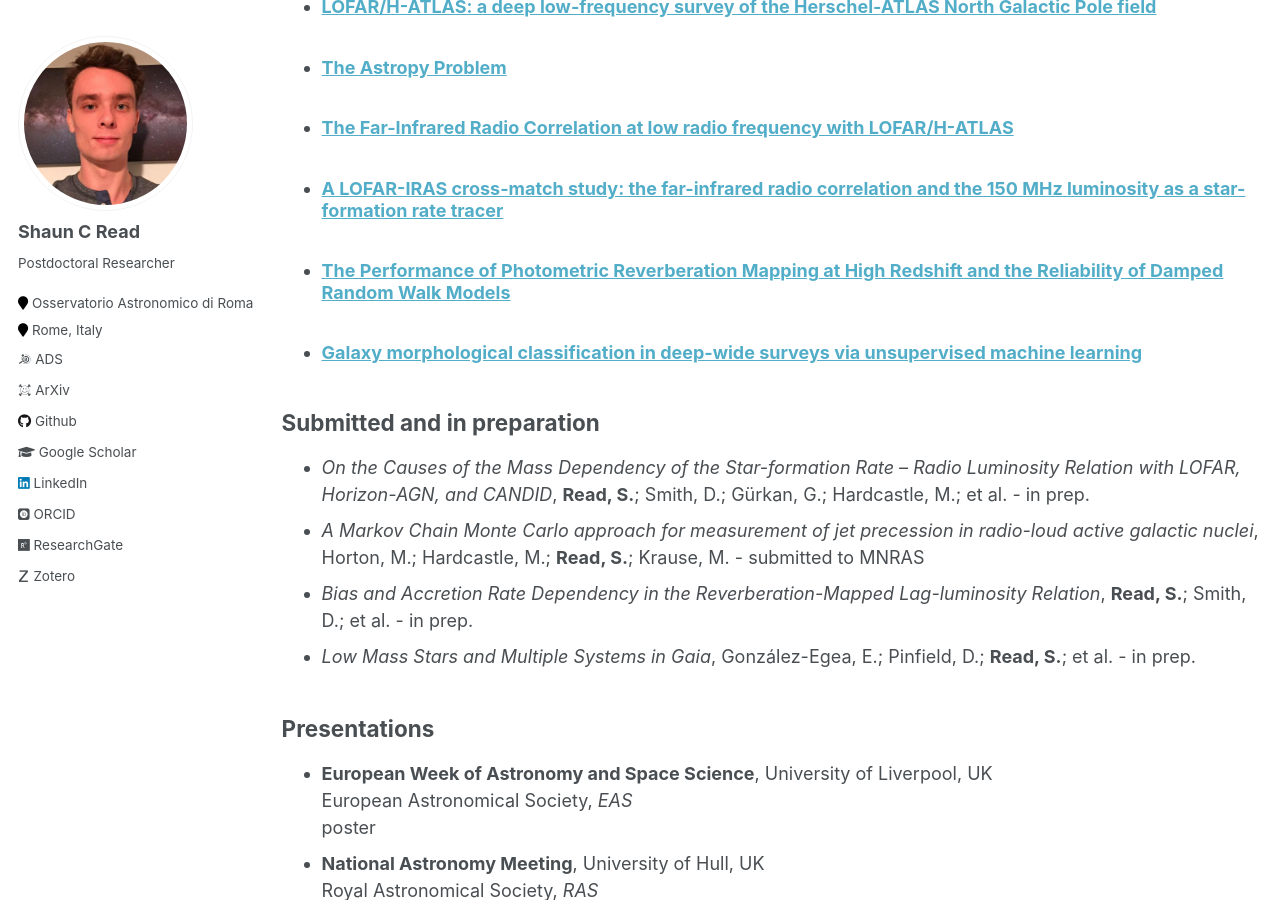
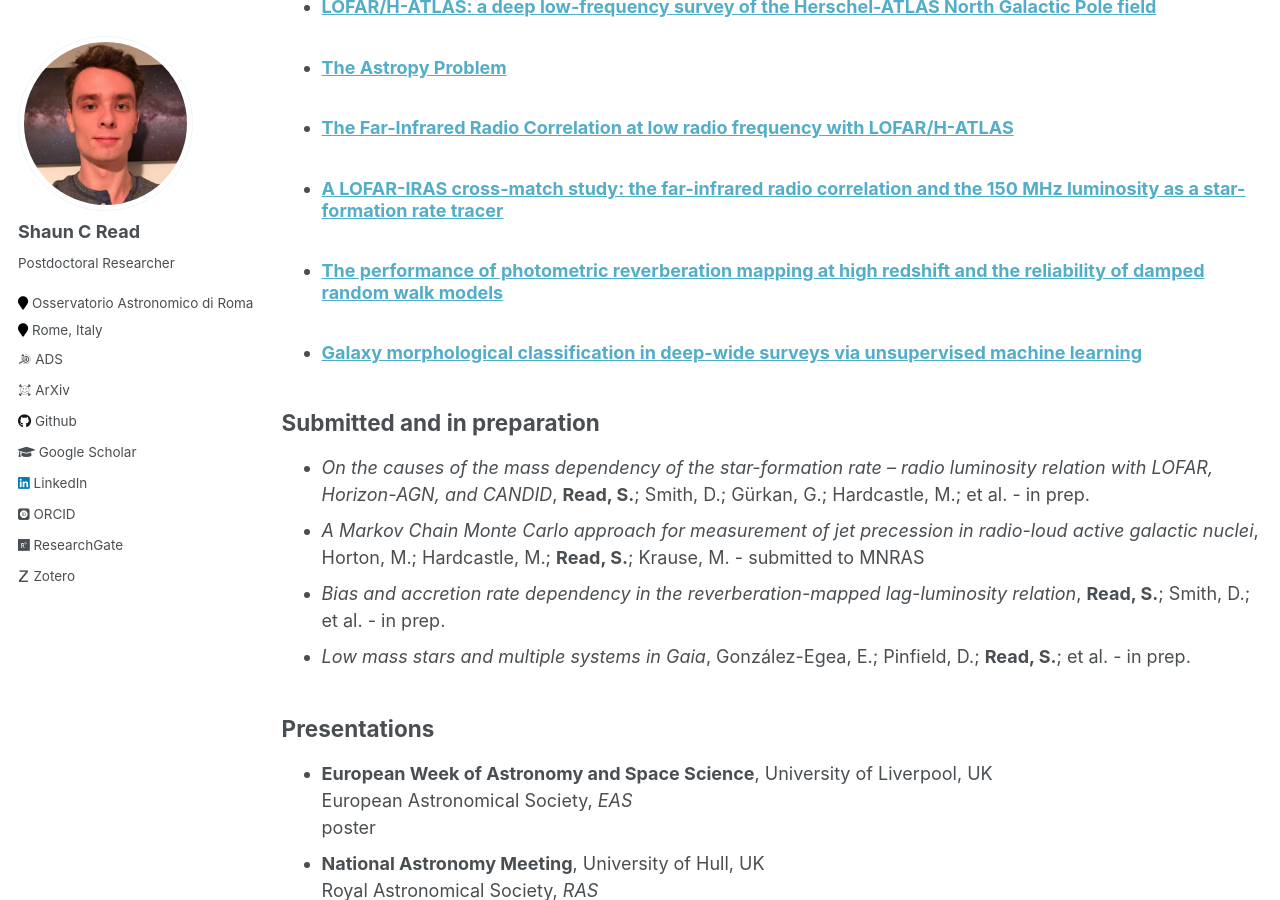
Before and after one commit to philastrophist/philastrophist.github.io, a Jekyll site: the page built from _pages/cv.md, in a window 1280 px wide and 900 px high, scrolled down 2605 px. Built offline with Jekyll 4.4.1, drawn with Linux system fonts in a browser that asks for light colours; some web fonts are replaced; formulas are drawn with MathJax 3; comment, search, counter and statistics services are not loaded.

```diff
--- a/_pages/cv.md
+++ b/_pages/cv.md
@@ -118,13 +118,13 @@ Passed viva w/ minor corrections
 
 
 ## Submitted and in preparation
-* *On the Causes of the Mass Dependency of the Star-formation Rate -- Radio
-Luminosity Relation with LOFAR, Horizon-AGN, and CANDID*, **Read, S.**; Smith, D.; Gürkan, G.; Hardcastle, M.; et al. - in prep.
+* *On the causes of the mass dependency of the star-formation rate -- radio
+luminosity relation with LOFAR, Horizon-AGN, and CANDID*, **Read, S.**; Smith, D.; Gürkan, G.; Hardcastle, M.; et al. - in prep.
 * *A Markov Chain Monte Carlo approach for measurement of jet precession in
 radio-loud active galactic nuclei*, Horton, M.; Hardcastle, M.; **Read, S.**; Krause, M. - submitted to MNRAS
-* *Bias and Accretion Rate Dependency in the Reverberation-Mapped
-Lag-luminosity Relation*, **Read, S.**; Smith, D.; et al. - in prep.
-* *Low Mass Stars and Multiple Systems in Gaia*, González-Egea, E.; Pinfield, D.; **Read, S.**; et al. - in prep.
+* *Bias and accretion rate dependency in the reverberation-mapped
+lag-luminosity relation*, **Read, S.**; Smith, D.; et al. - in prep.
+* *Low mass stars and multiple systems in Gaia*, González-Egea, E.; Pinfield, D.; **Read, S.**; et al. - in prep.
 
 
 ## Presentations
```
Also changed, not shown: _generator/info.yml (+4 -4 lines), _generator/update.py (+25 -10 lines), _publications/2016-10-00-The-Astropy-Problem.md (+1 -1 lines), _publications/2019-11-00-A-LOFAR-IRAS-cross-match-study.md (+2 -2 lines), _publications/2019-12-06-The-performance-of-photometric-reverberation-mapping-at-high-redshift-and-the-reliability-of-damped-random-walk-models.md (renamed from _publications/2019-12-06-The-Performance-of-Photometric-Reverberation-Mapping-at-High-Redshift-and-the-Reliability-of-Damped-Random-Walk-Models.md, +2 -2 lines), _publications/2020-01-00-Galaxy-morphological-classification-in-deep-wide-surveys-via-unsupervised-machine-learning.md (+20 -8 lines), 3 other files.
